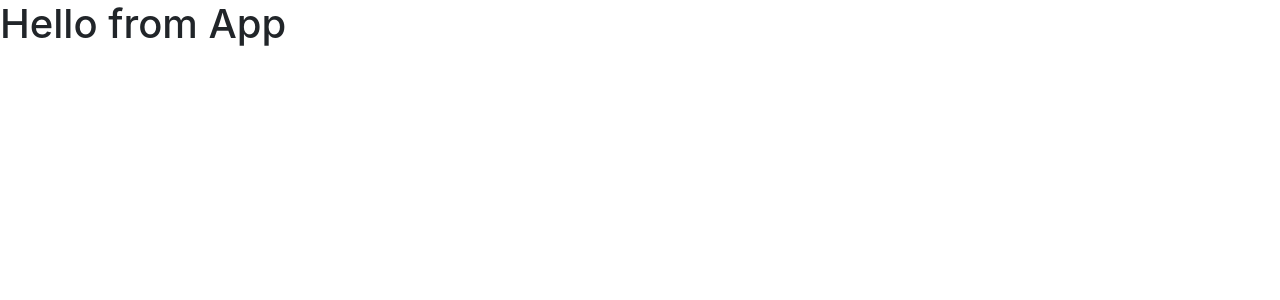
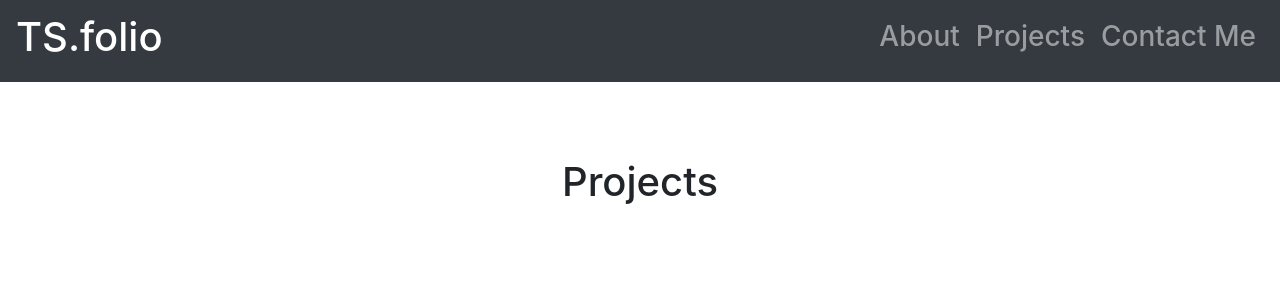
Before and after one commit to rotosti/ReactPortfolio, a React (Create React App) app in the folder client/: page / in a window 1280 px wide. Shown: the top 300 px of the page. Built offline with nearby package versions, Linux system fonts and the light colour scheme.

Commit message:
several component additions

```diff
--- a/client/src/App.js
+++ b/client/src/App.js
@@ -1,9 +1,14 @@
-import './assets/css/App.css'
+import './assets/css/App.css';
+import NavBar from './components/NavBar';
+import Projects from './components/Projects';
+// import Home from './components/Home';
 
 function App() {
   return (
     <>
-      <h1>Hello from App</h1>
+      <NavBar />
+      <Projects />
+
     </>
   );
 }
--- /dev/null
+++ b/client/src/components/Home/index.js
@@ -0,0 +1,21 @@
+import React from 'react';
+import {Container, Row, Col, Button} from 'react-bootstrap';
+
+function Home() {
+    return (
+        <Container className="p-4 d-flex justify-content-center">
+            <Row style={{height: '60vh'}} className='d-flex align-items-center'>
+                <Col>
+                    <div className="d-flex justify-content-center flex-column text-center">
+                        <h1>Hi, I'm Tom</h1>
+                        <p>A recent fullstack web dev grad from Northwestern's Coding Bootcamp.</p>
+                        <Button variant='dark'>Let's Talk</Button>
+                    </div>
+
+                </Col>
+            </Row>
+        </Container>
+    )
+}
+
+export default Home;
--- /dev/null
+++ b/client/src/components/NavBar/index.js
@@ -0,0 +1,20 @@
+import React from 'react';
+import {Navbar, Nav} from 'react-bootstrap';
+
+function NavBar() {
+    return (
+        <Navbar bg='dark' expand="lg" variant='dark'>
+        <Navbar.Brand href="#home"><h1>TS.folio</h1></Navbar.Brand>
+        <Navbar.Toggle aria-controls="basic-navbar-nav" />
+        <Navbar.Collapse id="basic-navbar-nav">
+          <Nav className="ml-auto">
+            <Nav.Link href="#home" className="ml-auto"><h3>About</h3></Nav.Link>
+            <Nav.Link href="#link" className="ml-auto"><h3>Projects</h3></Nav.Link>
+            <Nav.Link href="#link" className="ml-auto"><h3>Contact Me</h3></Nav.Link>
+          </Nav>
+        </Navbar.Collapse>
+      </Navbar>
+    )
+}
+
+export default NavBar;
--- /dev/null
+++ b/client/src/components/Projects/index.js
@@ -0,0 +1,21 @@
+import React from 'react';
+import {Container, Row, Col, Button} from 'react-bootstrap';
+
+function Projects() {
+    return (
+    <Container className="p-4 d-flex justify-content-center">
+            <Row style={{height: '20vh'}} className='d-flex align-items-center'>
+                <Col>
+                    <div className="d-flex justify-content-center flex-column text-center">
+                        <h1>Projects</h1>
+
+
+                    </div>
+
+                </Col>
+            </Row>
+    </Container>
+    )
+}
+
+export default Projects;
```
Also changed, not shown: client/src/components/About/index.js (added, +23 -0 lines), client/src/components/ProjectCard/index.js (added).
